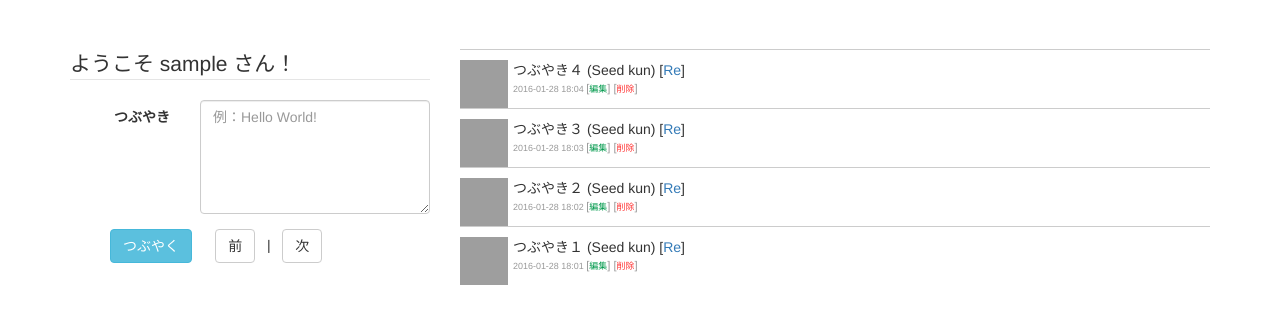
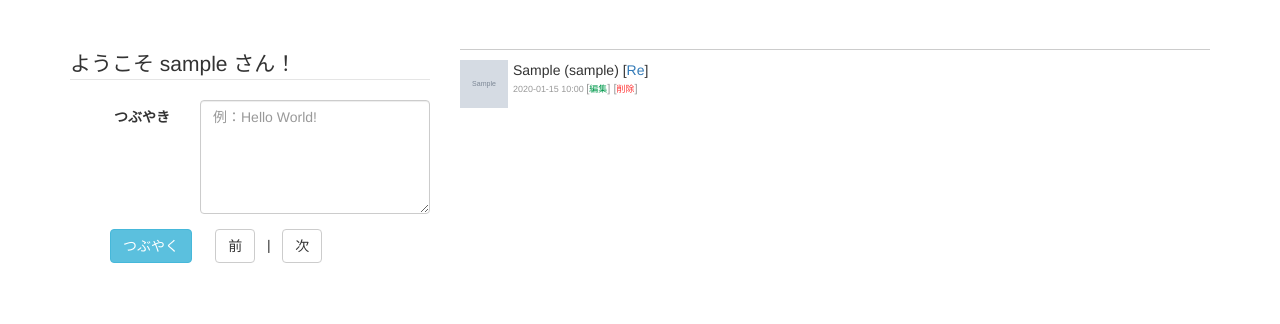
Before and after one commit to frontakabu12/seed_sns, a PHP site: page / in a window 1280 px wide. Shown: the part 51-375 px from the top of the page. Run offline with PHP 8.4, Linux system fonts and the light colour scheme; the visitor is signed in with stand-in values (Sample User, id 1); tables that the repository leaves empty hold one stand-in row (values such as "Sample post"); grey boxes marked "Sample" are stand-in pictures; grey boxes are pictures that could not be loaded.

Commit message:
一覧表示ページ作成

```diff
--- a/index.php
+++ b/index.php
@@ -19,10 +19,12 @@ if(isset($_SESSION['id'])){
 
 
   // POST送信されていたら、つぶやきをINSERTで保存
+  // $_POST["tweet"] =>"" $_POSTがemptyだと認識されない
+  // $_POST["tweet"] =>"" $_POST["twwet"]が空だと認識される
 
-  if (isset($_POST) && !empty($_POST)) {
+  if (isset($_POST) && !empty($_POST["tweet"])) {
     //変数に入力された値を代入して扱いやすいようにする
-    $tweet = $_POST['tweet'];
+    $tweet = $_POST['tweet'];  //ボタンを押したとき
     $member_id = $_SESSION['id'];
 
 
@@ -30,12 +32,14 @@ if(isset($_SESSION['id'])){
     try {
     //DBにつぶやきを登録するSQL文を作成
       // now() MySQLが用意してくれている関数。現在日時を取得できる
+      // ?はsql injection防止のため
+
       $sql = "INSERT INTO `tweets`(`tweet`, `member_id`, `reply_tweet_id`, `created`, `modified`) VALUES (?,?,-1,now(),now()) ";
 
 
     //SQL文を実行
 
-      $data = array($tweet, $member_id);
+      $data = array($tweet, $member_id);    // $data = array($_POST['tweet'], $_SESSION["id"], -1);
       $stmt = $dbh->prepare($sql);
       $stmt->execute($data);
 
@@ -43,14 +47,14 @@ if(isset($_SESSION['id'])){
       // unset 指定した変数を削除するという意味。SESSIONじゃなくても使える
       // unset($_SESSION["disc"]);
 
-    //thanks.phpへ遷移
+    //自分の画面に移動する(データの再送信防止)　index.phpへ遷移
       header('Location: index.php');
       exit();
 
     } catch (Exception $e) {
 
 
-    }
+     }
 
 
 
@@ -70,6 +74,36 @@ if(isset($_SESSION['id'])){
     $stmt->execute();
 
     $login_member = $stmt->fetch(PDO::FETCH_ASSOC);
+
+    // 一覧用の情報を取得
+    // テーブル結合(複数のテーブルから関連したデータを取得)
+    // ORDER BY `tweets`.`modified` DESC 最新順(降順)に並び替え
+
+    $sql = "SELECT `tweets`.*,`members`.`nick_name`, `members`.`picture_path` FROM `tweets` INNER JOIN `members` ON `tweets`.`member_id` = `members`.`member_id` ORDER BY `tweets`.`modified` DESC";
+
+
+    $stmt = $dbh->prepare($sql);
+    $stmt->execute();
+
+
+    // 一覧表示用の配列を用意
+    $tweet_list = array();
+
+
+    // 複数行のデータを取得するためのループ
+    while (1) {
+      $one_tweet = $stmt->fetch(PDO::FETCH_ASSOC);
+
+      if ($one_tweet == false) {
+        break;
+      }else{
+        // データが取得できている
+        $tweet_list[] = $one_tweet;
+
+      }
+    }
+
+
 
   } catch (Exception $e) {
 
@@ -149,62 +183,40 @@ if(isset($_SESSION['id'])){
       </div>
 
       <div class="col-md-8 content-margin-top">
-        <div class="msg">
-          <img src="http://c85c7a.medialib.glogster.com/taniaarca/media/71/71c8671f98761a43f6f50a282e20f0b82bdb1f8c/blog-images-1349202732-fondo-steve-jobs-ipad.jpg" width="48" height="48">
+        <?php foreach ($tweet_list as $one_tweet) { ?>
+
+
+        <!-- 繰り返すタグが書かれる場所 -->
+         <div class="msg">
+          <img src="picture_path/<?php echo $one_tweet["picture_path"]; ?>" width="48" height="48">
           <p>
-            つぶやき４<span class="name"> (Seed kun) </span>
+            <?php echo $one_tweet["tweet"]; ?><span class="name"> (<?php echo $one_tweet["nick_name"];  ?>) </span>
             [<a href="#">Re</a>]
           </p>
           <p class="day">
-            <a href="view.html">
-              2016-01-28 18:04
+            <a href="view.php?tweet_id=<?php echo $one_tweet["tweet_id"]; ?>">
+             <?php
+              $modify_date = $one_tweet["modified"];
+
+              // date関数　書式を時間に変更するとき
+              // strtotime 文字型(string)のデータを日時型に変換できる
+              // 24時間表記：H, 12時間表記：h
+              $modify_date = date("Y-m-d H:i", strtotime($modify_date));
+             echo $modify_date ; ?>
             </a>
             [<a href="#" style="color: #00994C;">編集</a>]
             [<a href="#" style="color: #F33;">削除</a>]
           </p>
         </div>
-        <div class="msg">
-          <img src="http://c85c7a.medialib.glogster.com/taniaarca/media/71/71c8671f98761a43f6f50a282e20f0b82bdb1f8c/blog-images-1349202732-fondo-steve-jobs-ipad.jpg" width="48" height="48">
-          <p>
-            つぶやき３<span class="name"> (Seed kun) </span>
-            [<a href="#">Re</a>]
-          </p>
-          <p class="day">
-            <a href="view.html">
-              2016-01-28 18:03
-            </a>
-            [<a href="#" style="color: #00994C;">編集</a>]
-            [<a href="#" style="color: #F33;">削除</a>]
-          </p>
-        </div>
-        <div class="msg">
-          <img src="http://c85c7a.medialib.glogster.com/taniaarca/media/71/71c8671f98761a43f6f50a282e20f0b82bdb1f8c/blog-images-1349202732-fondo-steve-jobs-ipad.jpg" width="48" height="48">
-          <p>
-            つぶやき２<span class="name"> (Seed kun) </span>
-            [<a href="#">Re</a>]
-          </p>
-          <p class="day">
-            <a href="view.html">
-              2016-01-28 18:02
-            </a>
-            [<a href="#" style="color: #00994C;">編集</a>]
-            [<a href="#" style="color: #F33;">削除</a>]
-          </p>
-        </div>
-        <div class="msg">
-          <img src="http://c85c7a.medialib.glogster.com/taniaarca/media/71/71c8671f98761a43f6f50a282e20f0b82bdb1f8c/blog-images-1349202732-fondo-steve-jobs-ipad.jpg" width="48" height="48">
-          <p>
-            つぶやき１<span class="name"> (Seed kun) </span>
-            [<a href="#">Re</a>]
-          </p>
-          <p class="day">
-            <a href="view.html">
-              2016-01-28 18:01
-            </a>
-            [<a href="#" style="color: #00994C;">編集</a>]
-            [<a href="#" style="color: #F33;">削除</a>]
-          </p>
-        </div>
+
+
+        <?php }?>
+
+
+
+
+
+
       </div>
 
     </div>
```
